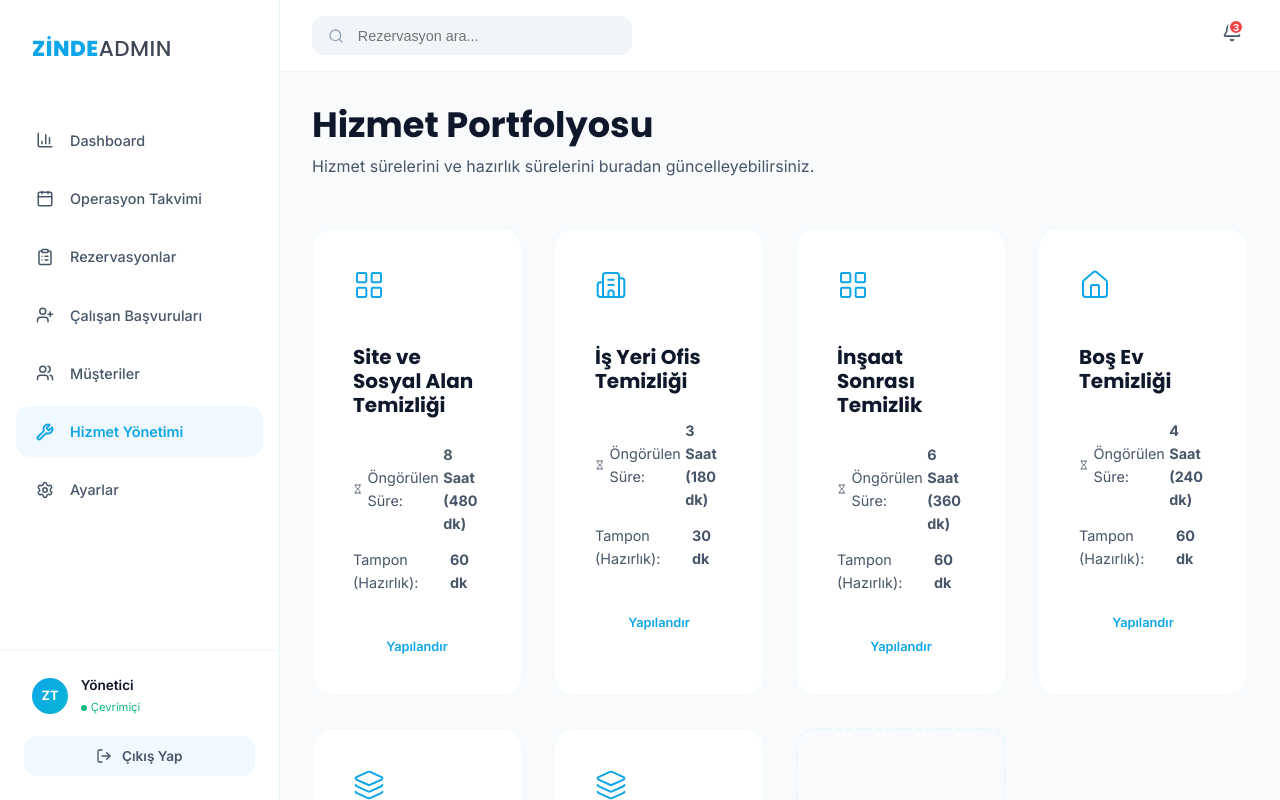
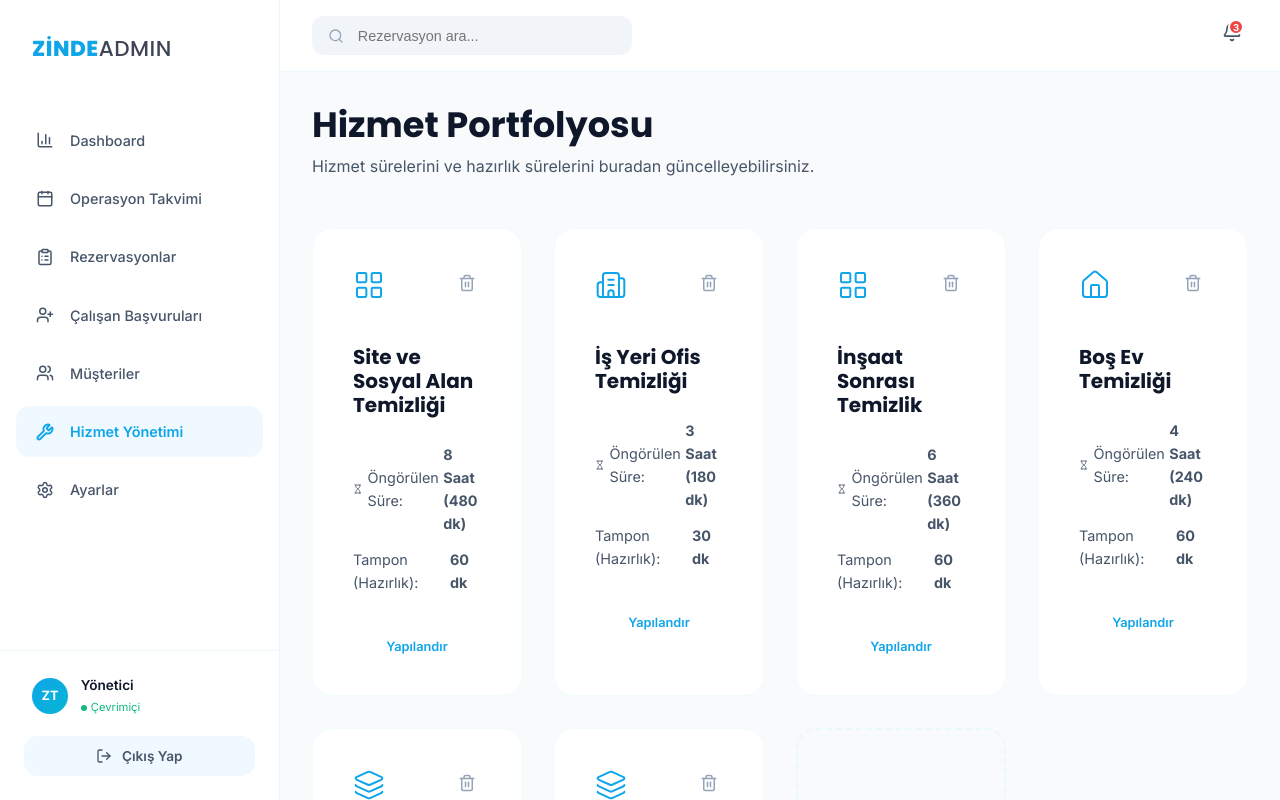
Before and after one commit to yarendilara/akseltemizlik, a Next.js app: page /admin/hizmetler in a window 1280 px wide. Built offline with nearby package versions, Linux system fonts and the light colour scheme; no server answers.

Commit message:
feat(admin): add ability to delete services from portfolio

```diff
--- a/src/app/admin/hizmetler/page.tsx
+++ b/src/app/admin/hizmetler/page.tsx
@@ -13,7 +13,7 @@ import {
 } from 'lucide-react';
 import AdminLayout from '@/components/admin/AdminLayout';
 import styles from '../page.module.css';
-import { getServices, updateService, addService } from '@/lib/mock-db';
+import { getServices, updateService, addService, deleteService } from '@/lib/mock-db';
 
 const IconMap: any = {
   Home,
@@ -48,6 +48,13 @@ export default function ServicesAdmin() {
     setEditingId(null);
     setFormData({ id: '', name: '', duration: 120, buffer: 30, icon: 'Home' });
     setShowModal(true);
+  };
+
+  const handleDelete = (id: string) => {
+    if (confirm('Bu hizmeti silmek istediğinize emin misiniz?')) {
+        deleteService(id);
+        setServices(getServices());
+    }
   };
 
   const handleSubmit = (e: React.FormEvent) => {
@@ -88,6 +95,13 @@ export default function ServicesAdmin() {
                   <div style={{ color: 'var(--accent-blue)', marginBottom: '1.5rem' }}>
                     <Icon size={32} strokeWidth={1.5} />
                   </div>
+                  <button
+                    onClick={() => handleDelete(id)}
+                    style={{ background: 'none', border: 'none', color: 'var(--text-muted)', cursor: 'pointer', padding: '5px' }}
+                    title="Sil"
+                  >
+                    <Trash2 size={18} />
+                  </button>
               </div>
 
               <h4 style={{ color: 'var(--text-primary)', marginBottom: '0.8rem', fontSize: '1.25rem' }}>{s.name}</h4>
--- a/src/lib/mock-db.ts
+++ b/src/lib/mock-db.ts
@@ -25,6 +25,16 @@ export const addService = (id: string, serviceData: any) => {
     services[id] = serviceData;
     localStorage.setItem("zinde_mock_services", JSON.stringify(services));
     return services[id];
+}
+
+export const deleteService = (id: string) => {
+    const services = getServices();
+    if (services[id]) {
+        delete services[id];
+        localStorage.setItem("zinde_mock_services", JSON.stringify(services));
+        return true;
+    }
+    return false;
 }
 
 export const getCleaners = () => {
```
